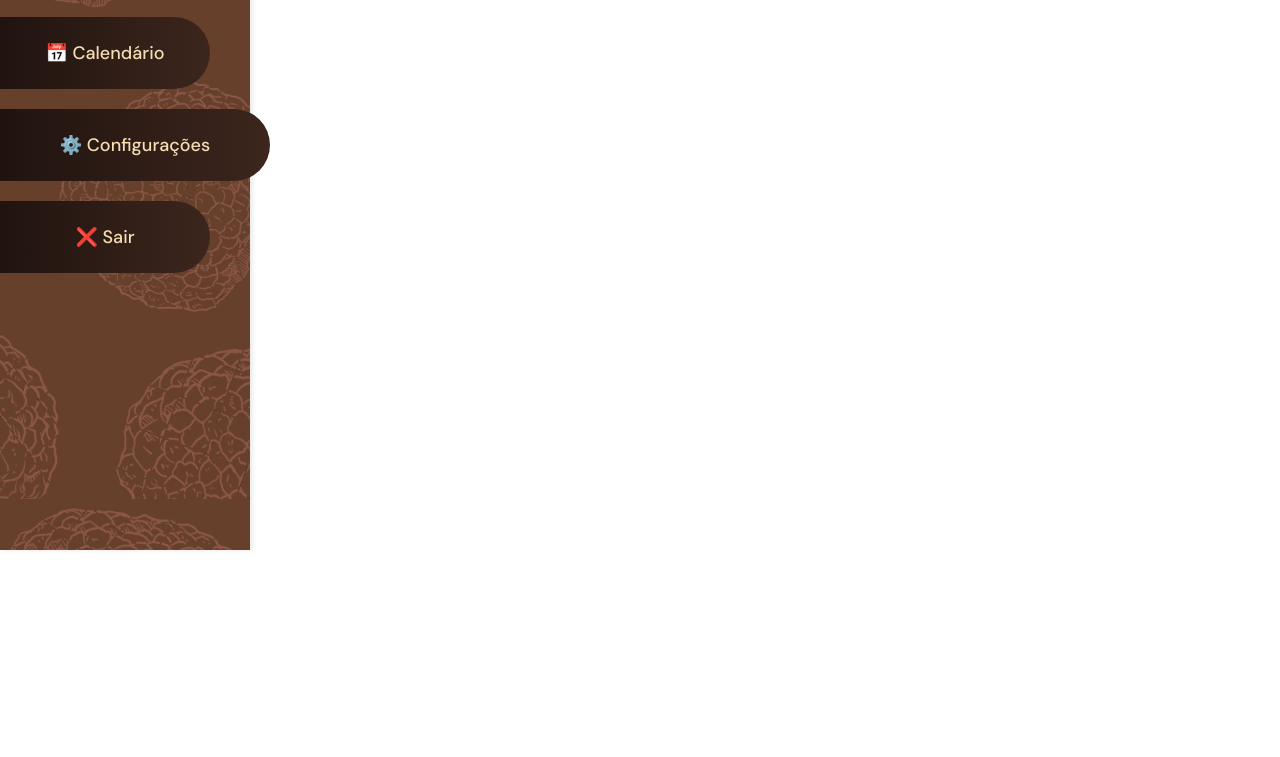
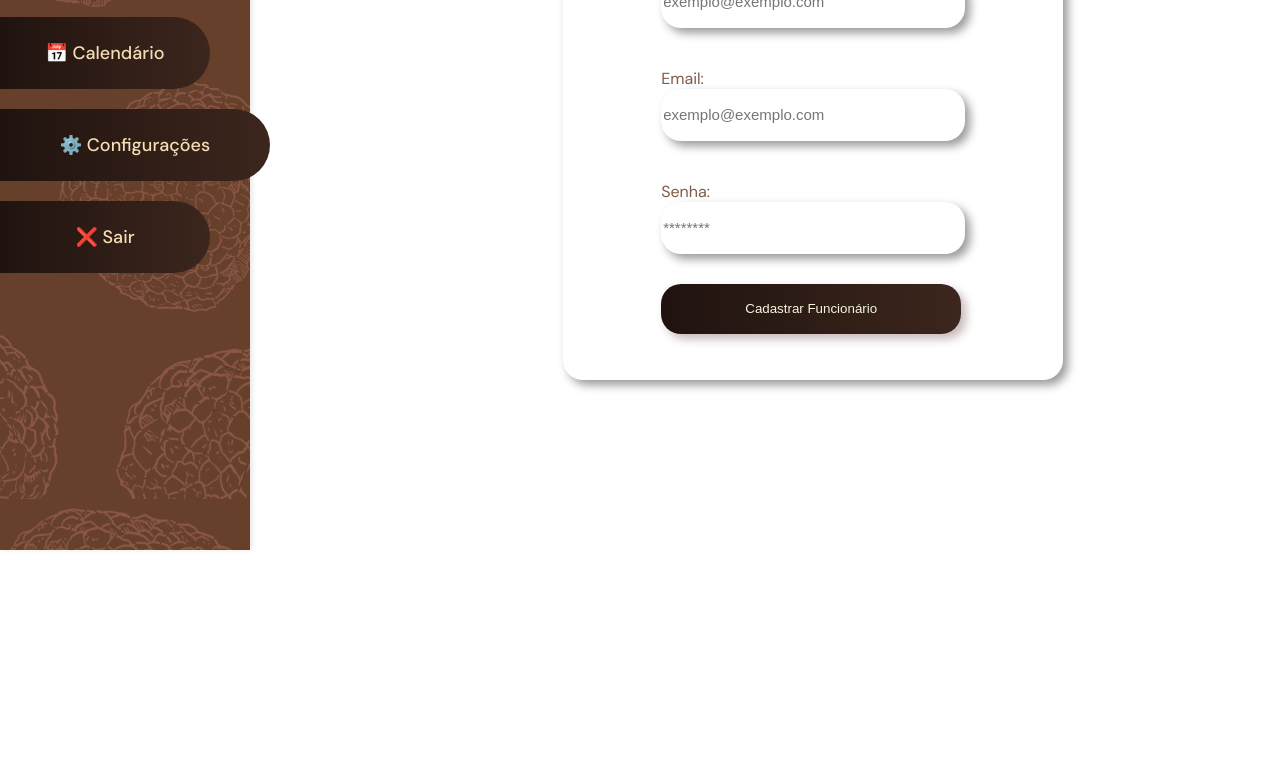
Before and after one commit to PedroClaudinoBarbosa/Lagotto, a website: page public/dashboardConfiguracoes.html in a window 1280 px wide. Shown: the part 250-1007 px from the top of the page. After the commit the page ends 800 px from the top, so only its background shows below. Drawn offline with nearby package versions, Linux system fonts and the light colour scheme.

Commit message:
css da página configurações ajustado

```diff
--- a/public/dashboardConfiguracoes.html
+++ b/public/dashboardConfiguracoes.html
@@ -6,9 +6,6 @@
   <title> Lagotto Dashboard </title>
   <script src="https://cdn.jsdelivr.net/npm/chart.js"></script>
   <link rel="stylesheet" href="styles/dashboard.css">
-  <link rel="stylesheet" href="/public/styles/style.css">
-  <link rel="stylesheet" href="/public/styles/dashboardPlantio.css">
-  <link rel="stylesheet" href="/public/styles/dashboard.css">
 </head>
 
 <body>
--- a/public/styles/dashboard.css
+++ b/public/styles/dashboard.css
@@ -415,3 +415,61 @@
     font-size: 20px;
     color: #8F8F8F;
 }
+.cadastrar{
+    display: flex;
+    flex-direction: column;
+    align-items: center;
+    position: relative;
+    border-radius: 20px;
+    left: 44vw;
+    top: 10vh;
+    height: 550px;
+    width: 500px;
+    box-shadow: 5px 5px 10px rgb(0, 0, 0, 0.4);
+    transition: 0.2s linear;
+}
+.cadastrar h1 {
+    transform: translateY(20px);
+}
+.cadastrar:hover{
+    top:9.5vh
+}
+.cadastrar .box{
+    display: flex;
+    flex-direction: column;
+}
+.cadastrar .box span{
+    margin-top: 40px;
+}
+.cadastrar input {
+    width: 300px;
+    height: 50px;
+    border: 0;
+    border-radius: 20px;
+    box-shadow: 5px 5px 10px rgb(0, 0, 0, 0.4);
+    font-size: 15px;
+    transition: 0.3s ease-out;
+}
+.cadastrar button{
+    margin-top: 30px;
+    width: 300px;
+    height: 50px;
+    border-radius: 20px;
+    border: 0;
+    background: linear-gradient(to right, #20130f, #3c261d);
+    color: beige;
+    cursor: pointer;
+    transition: 0.3s ease-in-out;
+    box-shadow: 5px 5px 10px rgba(117, 79, 79, 0.4);
+    animation: cor infinite;
+}
+.cadastrar button:hover {
+    transform: translateY(-5px);
+}
+.cadastrar input:hover{
+    transform: translateY(-5px);
+}
+
+.cadastrar button:active {
+    transform: translateY(5px);
+}
```
